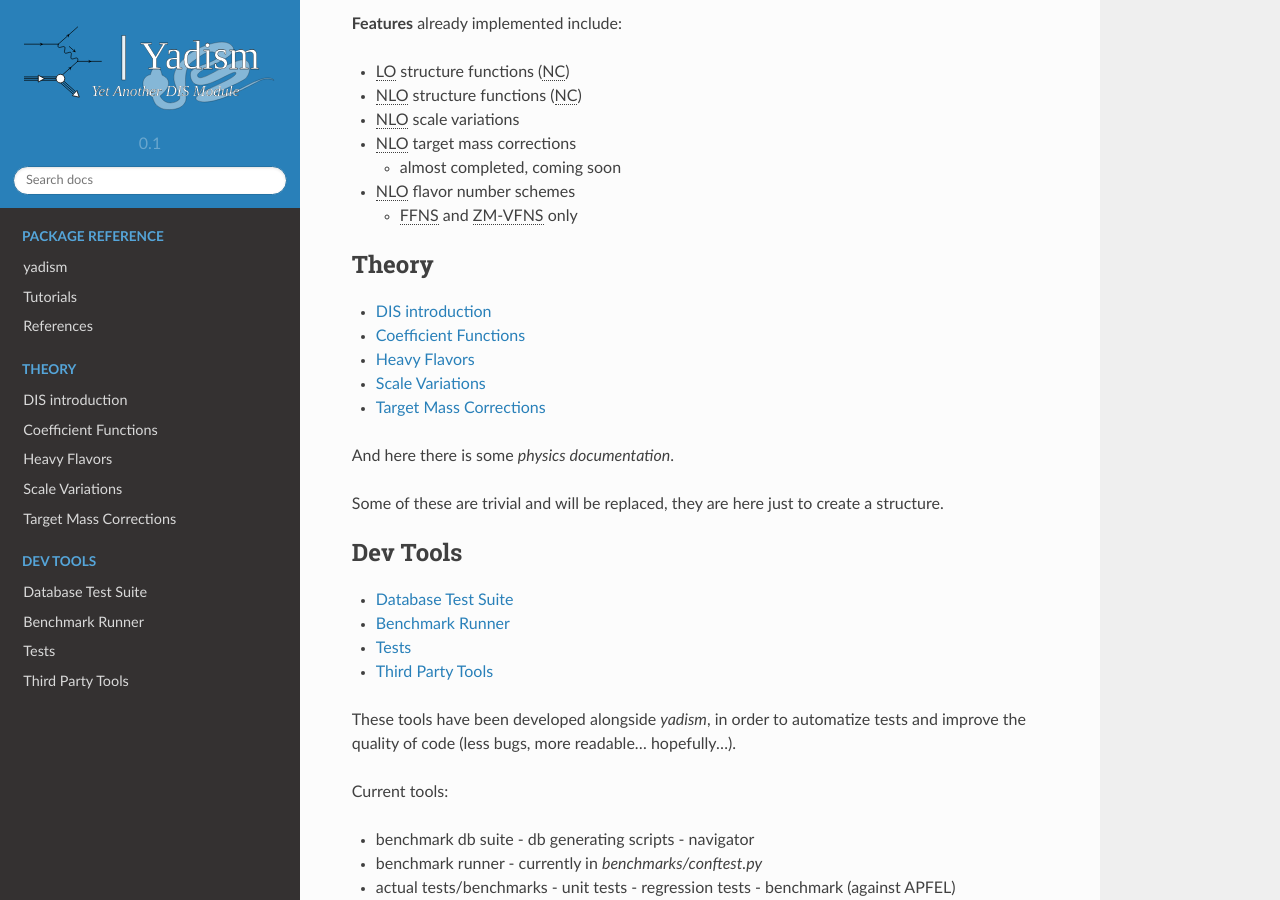
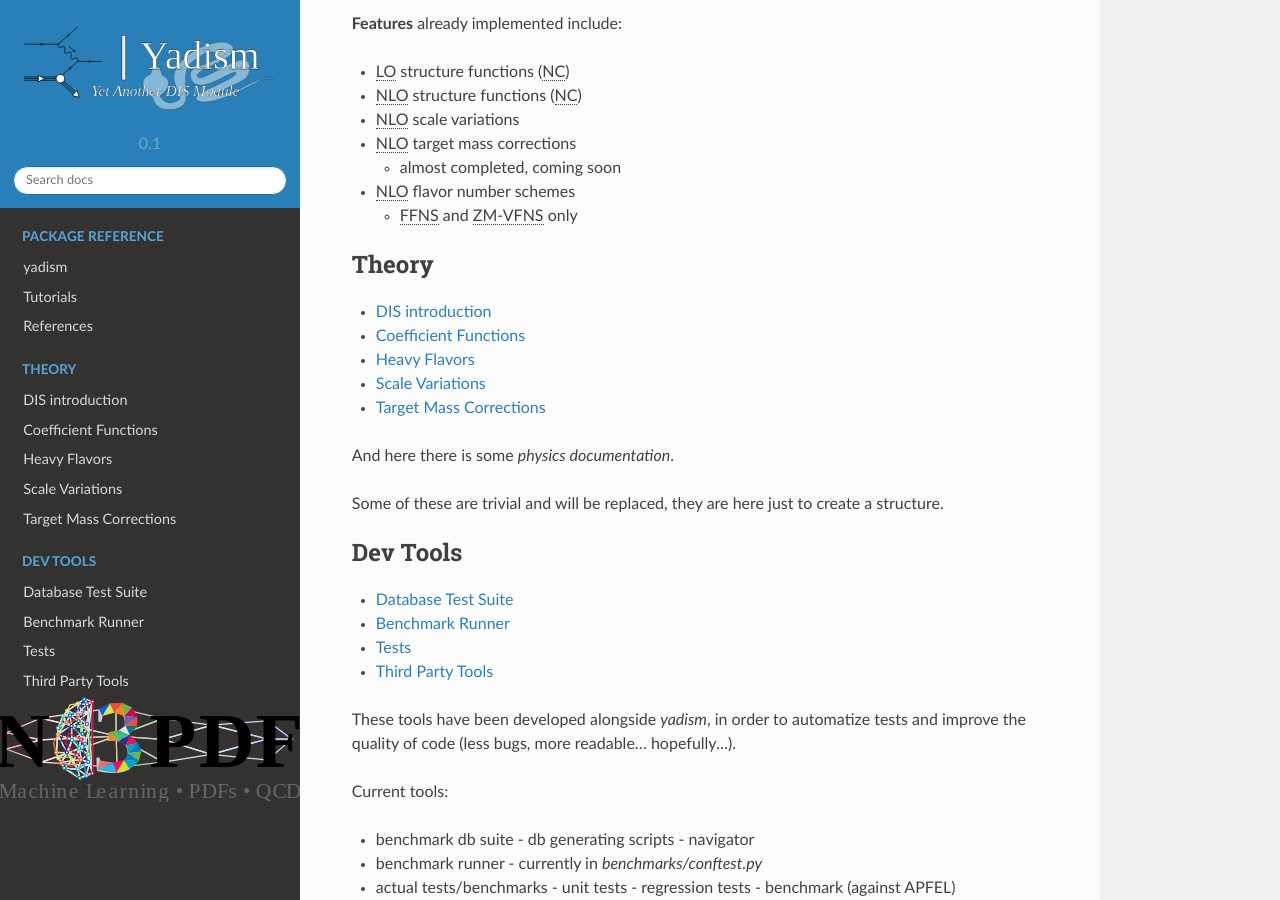
Before and after one commit to NNPDF/yadism, a Sphinx documentation site: the page built from docs/sphinx/source/index.rst, in a window 1280 px wide and 900 px high, scrolled down 437 px. Built offline with Sphinx 7.4.7 and the Read the Docs theme 2.0.0, drawn with Linux system fonts in a browser that asks for light colours; pages that are not in the unit, such as notebooks, are missing from menus.

Commit message:
Add layout.html template

```diff
--- /dev/null
+++ b/docs/sphinx/source/_templates/layout.html
@@ -0,0 +1,25 @@
+{% extends '!layout.html' %}
+
+{% block navigation %}
+<div class="wy-menu wy-menu-vertical" data-spy="affix" role="navigation" aria-label="main navigation">
+  {% block menu %}
+    {#
+      The singlehtml builder doesn't handle this toctree call when the
+      toctree is empty. Skip building this for now.
+    #}
+    {% if 'singlehtml' not in builder %}
+      {% set global_toc = toctree(maxdepth=theme_navigation_depth|int,
+                                  collapse=theme_collapse_navigation|tobool,
+                                  includehidden=theme_includehidden|tobool,
+                                  titles_only=theme_titles_only|tobool) %}
+    {% endif %}
+    {% if global_toc %}
+      {{ global_toc }}
+    {% else %}
+      <!-- Local TOC -->
+      <div class="local-toc">{{ toc }}</div>
+    {% endif %}
+  {% endblock %}
+  <img src="_static/n3pdf_logo.svg" width="500" alt="N3PDF-logo" class="logo">
+</div>
+{% endblock %}
--- a/docs/sphinx/source/conf.py
+++ b/docs/sphinx/source/conf.py
@@ -153,7 +153,7 @@ html_context = {
 # Add any paths that contain custom static files (such as style sheets) here,
 # relative to this directory. They are copied after the builtin static files,
 # so a file named "default.css" will overwrite the builtin "default.css".
-html_static_path = []
+html_static_path = ["_static"]
 
 # Custom sidebar templates, must be a dictionary that maps document names
 # to template names.
```
Also changed, not shown: docs/n3pdf_logo.svg (added), docs/sphinx/source/_static/n3pdf_logo.svg (added).
